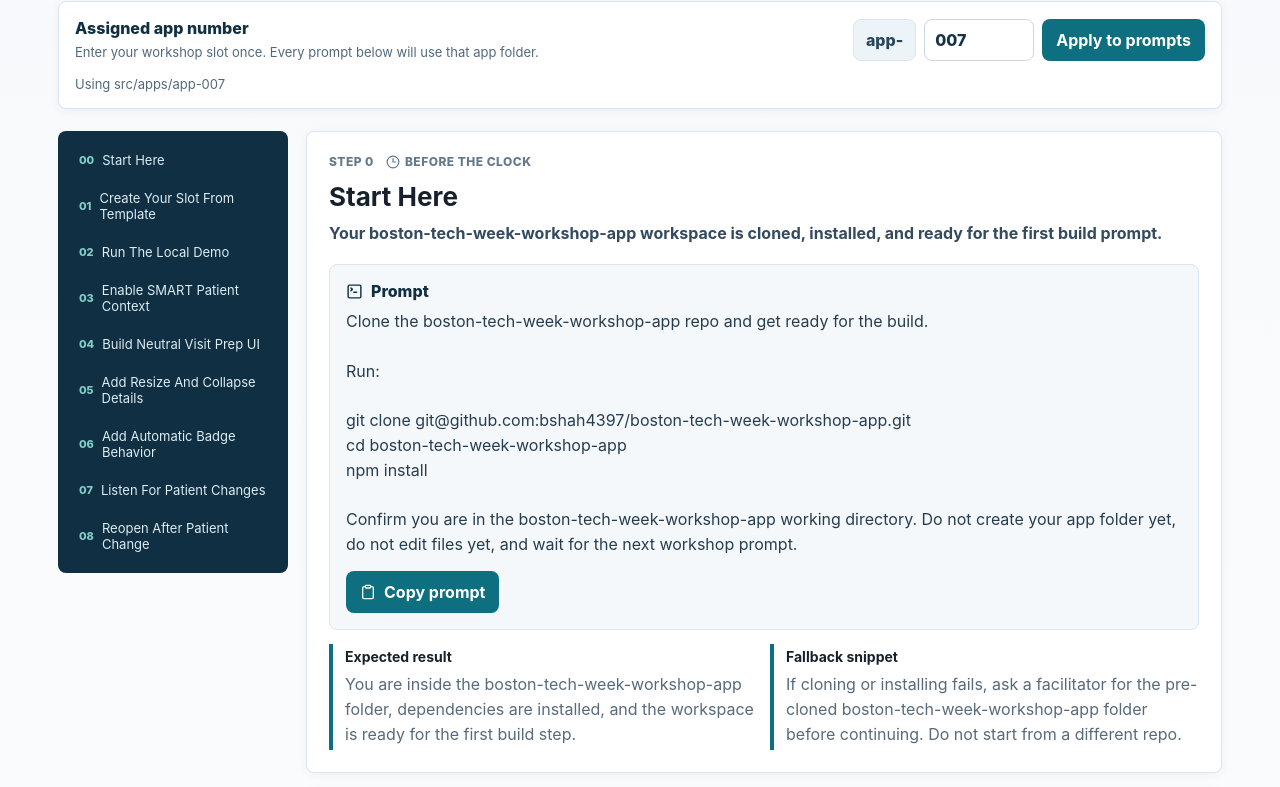
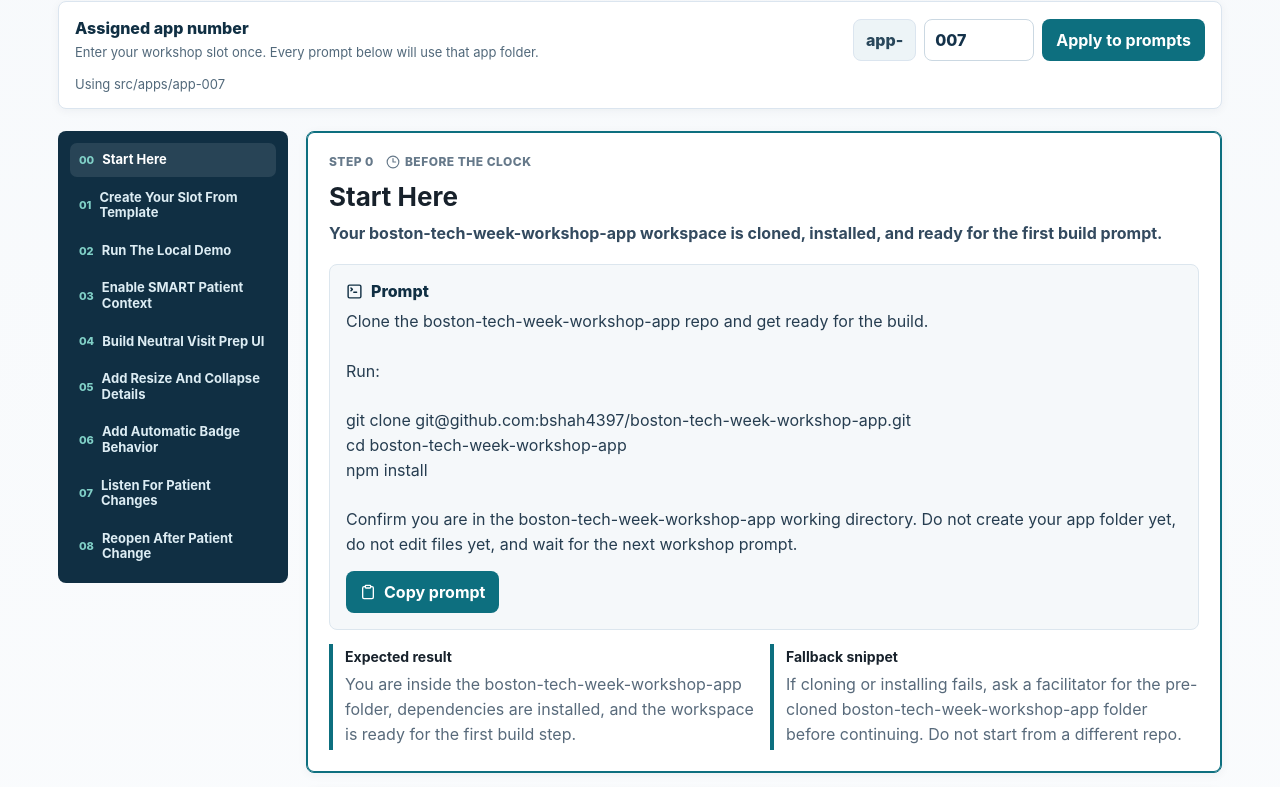
Before and after one commit to bshah4397/boston-tech-week-workshop-guide, a React (Vite) app: page / in a window 1280 px wide. Shown: the part 850-1637 px from the top of the page. Built offline with nearby package versions, Linux system fonts and the light colour scheme.

Commit message:
Add workshop step progress tracking

```diff
--- a/src/App.tsx
+++ b/src/App.tsx
@@ -1,4 +1,4 @@
-import { FormEvent, useMemo, useState } from "react";
+import { FormEvent, useEffect, useMemo, useState } from "react";
 import {
   Check,
   Clipboard,
@@ -37,6 +37,7 @@
 
 const workshopAppRepoUrl = "git@github.com:bshah4397/boston-tech-week-workshop-app.git";
 const workshopAppRepoName = "boston-tech-week-workshop-app";
+const copiedStepsStorageKey = "boston-tech-week-workshop-guide-copied-steps";
 
 const navigation = [
   { href: "#overview", label: "Home / Overview" },
@@ -290,8 +291,29 @@
   return copiedId === id ? "Copied" : "Copy prompt";
 }
 
+function activeStepFromHash() {
+  const prefix = "#step-";
+  if (!window.location.hash.startsWith(prefix)) {
+    return "start-here";
+  }
+
+  return window.location.hash.slice(prefix.length);
+}
+
+function loadCopiedStepIds() {
+  try {
+    const saved = window.localStorage.getItem(copiedStepsStorageKey);
+    const parsed = saved ? JSON.parse(saved) : [];
+    return Array.isArray(parsed) ? parsed.filter((item): item is string => typeof item === "string") : [];
+  } catch {
+    return [];
+  }
+}
+
 export function App() {
   const [copiedId, setCopiedId] = useState<string | null>(null);
+  const [copiedStepIds, setCopiedStepIds] = useState<string[]>(loadCopiedStepIds);
+  const [activeStepId, setActiveStepId] = useState(activeStepFromHash);
   const [slotDraft, setSlotDraft] = useState("007");
   const [assignedSlot, setAssignedSlot] = useState("app-007");
   const [slotError, setSlotError] = useState<string | null>(null);
@@ -338,9 +360,63 @@
     [promptContext],
   );
 
-  async function handleCopy(id: string, text: string) {
+  useEffect(() => {
+    window.localStorage.setItem(copiedStepsStorageKey, JSON.stringify(copiedStepIds));
+  }, [copiedStepIds]);
+
+  useEffect(() => {
+    function handleHashChange() {
+      setActiveStepId(activeStepFromHash());
+    }
+
+    window.addEventListener("hashchange", handleHashChange);
+    return () => window.removeEventListener("hashchange", handleHashChange);
+  }, []);
+
+  useEffect(() => {
+    if (!("IntersectionObserver" in window)) {
+      return undefined;
+    }
+
+    const observer = new IntersectionObserver(
+      (entries) => {
+        const current = entries
+          .filter((entry) => entry.isIntersecting)
+          .sort((a, b) => b.intersectionRatio - a.intersectionRatio)[0];
+
+        if (current?.target.id.startsWith("step-")) {
+          setActiveStepId(current.target.id.slice("step-".length));
+        }
+      },
+      { rootMargin: "-20% 0px -65% 0px", threshold: [0.2, 0.5, 0.8] },
+    );
+
+    personalizedSteps.forEach((step) => {
+      const element = document.getElementById(`step-${step.id}`);
+      if (element) {
+        observer.observe(element);
+      }
+    });
+
+    return () => observer.disconnect();
+  }, [personalizedSteps]);
+
+  function selectStep(stepId: string, syncHash = false) {
+    setActiveStepId(stepId);
+
+    if (syncHash) {
+      const nextHash = `#step-${stepId}`;
+      if (window.location.hash !== nextHash) {
+        window.history.replaceState(null, "", nextHash);
+      }
+    }
+  }
+
+  async function handleCopy(id: string, text: string, stepId = id) {
+    selectStep(stepId, true);
     await navigator.clipboard.writeText(text);
     setCopiedId(id);
+    setCopiedStepIds((current) => (current.includes(stepId) ? current : [...current, stepId]));
     window.setTimeout(() => setCopiedId((current) => (current === id ? null : current)), 1800);
   }
 
@@ -441,17 +517,37 @@
 
           <div className="workshop-layout">
             <aside className="progress-panel" aria-label="Build progress">
-              {personalizedSteps.map((step, index) => (
-                <a key={step.id} href={`#step-${step.id}`}>
-                  <span>{String(index).padStart(2, "0")}</span>
-                  {step.title}
-                </a>
-              ))}
+              {personalizedSteps.map((step, index) => {
+                const isActive = activeStepId === step.id;
+                const isCopied = copiedStepIds.includes(step.id);
+                const linkClassName = [isActive ? "is-active" : "", isCopied ? "is-copied" : ""]
+                  .filter(Boolean)
+                  .join(" ");
+
+                return (
+                  <a
+                    aria-current={isActive ? "step" : undefined}
+                    aria-label={`${String(index).padStart(2, "0")} ${step.title}${isCopied ? " copied" : ""}`}
+                    className={linkClassName}
+                    key={step.id}
+                    href={`#step-${step.id}`}
+                    onClick={() => selectStep(step.id)}
+                  >
+                    <span className="progress-step-index">{String(index).padStart(2, "0")}</span>
+                    <span className="progress-step-title">{step.title}</span>
+                    {isCopied ? <Check aria-hidden="true" className="progress-step-check" size={15} /> : null}
+                  </a>
+                );
+              })}
             </aside>
 
             <div className="step-list">
               {personalizedSteps.map((step, index) => (
-                <article id={`step-${step.id}`} key={step.id} className="step-card">
+                <article
+                  id={`step-${step.id}`}
+                  key={step.id}
+                  className={`step-card${activeStepId === step.id ? " is-active" : ""}`}
+                >
                   <div className="step-meta">
                     <span>Step {index}</span>
                     <span>
@@ -467,7 +563,7 @@
                       Prompt
                     </div>
                     <pre>{step.prompt}</pre>
-                    <button type="button" onClick={() => handleCopy(step.id, step.prompt)}>
+                    <button type="button" onClick={() => handleCopy(step.id, step.prompt, step.id)}>
                       {copiedId === step.id ? (
                         <Check aria-hidden="true" size={16} />
                       ) : (
@@ -537,7 +633,7 @@
                   <h3>{card.title}</h3>
                   <p>{card.summary}</p>
                   <pre>{card.prompt}</pre>
-                  <button type="button" onClick={() => handleCopy(id, card.prompt)}>
+                  <button type="button" onClick={() => handleCopy(id, card.prompt, card.stepId)}>
                     {copiedId === id ? <Check aria-hidden="true" size={16} /> : <Clipboard aria-hidden="true" size={16} />}
                     {copyLabel(copiedId, id)}
                   </button>
--- a/src/styles.css
+++ b/src/styles.css
@@ -730,16 +730,52 @@
   text-decoration: none;
 }
 
+.progress-panel a.is-copied {
+  background: rgba(128, 208, 199, 0.12);
+}
+
+.progress-panel a.is-active {
+  background: rgba(255, 255, 255, 0.1);
+  color: #ffffff;
+}
+
 .progress-panel a:hover,
 .progress-panel a:focus-visible {
   background: rgba(255, 255, 255, 0.1);
   outline: none;
 }
 
-.progress-panel span {
+.progress-panel a.is-active:hover,
+.progress-panel a.is-active:focus-visible {
+  background: rgba(255, 255, 255, 0.1);
+}
+
+.progress-step-index {
   color: #80d0c7;
+  flex: 0 0 auto;
   font-size: 11px;
   font-weight: 800;
+}
+
+.progress-panel a.is-active .progress-step-index {
+  color: #80d0c7;
+}
+
+.progress-step-title {
+  color: inherit;
+  flex: 1 1 auto;
+  font-size: 13px;
+  font-weight: 700;
+  line-height: 1.2;
+}
+
+.progress-step-check {
+  color: #80d0c7;
+  flex: 0 0 auto;
+}
+
+.progress-panel a.is-active .progress-step-check {
+  color: #80d0c7;
 }
 
 .step-list {
@@ -750,6 +786,13 @@
 .step-card {
   padding: 22px;
   scroll-margin-top: 18px;
+}
+
+.step-card.is-active {
+  border-color: #0d6f7f;
+  box-shadow:
+    inset 0 0 0 1px #0d6f7f,
+    0 2px 10px rgba(21, 38, 54, 0.05);
 }
 
 .step-meta {
```
Also changed, not shown: 1 other file (tests, documents, lock files or other folders).
